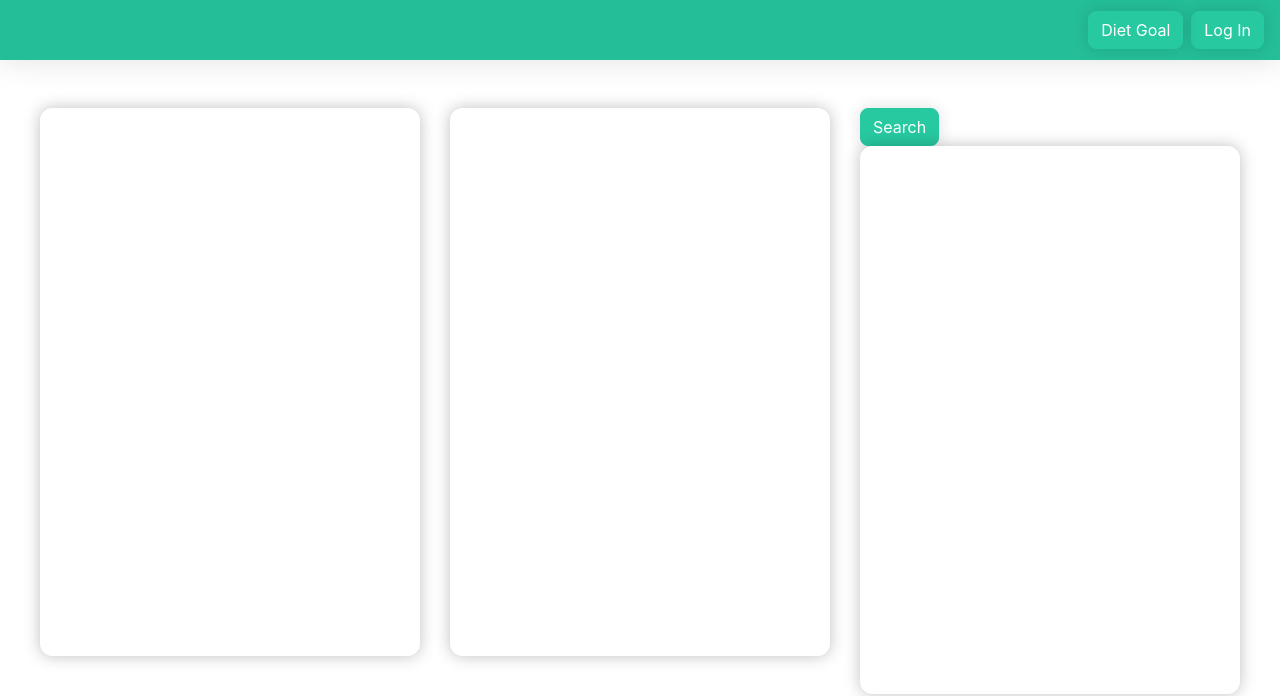
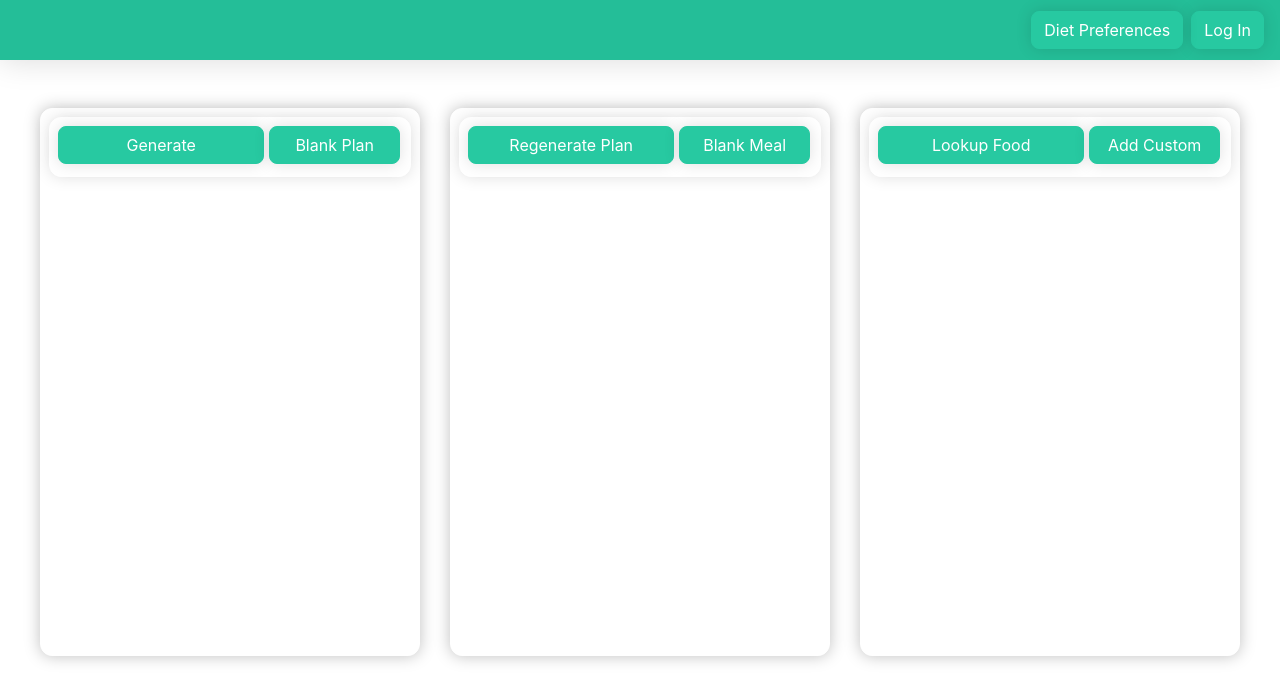
Before and after one commit to edwardpassagi/nutrition-app, a Flask app: page / in a window 1280 px wide. Shown: the top 696 px of the page. Run offline with Flask 2, Linux system fonts and the light colour scheme; data that the repository does not hold is empty; some libraries are stand-ins or nearby versions.

Commit message:
added the panel header buttons. TODO: add collapse behavior

```diff
--- a/static/styles/home.css
+++ b/static/styles/home.css
@@ -22,6 +22,9 @@
   outline: none;
   padding: 8px;
   border-radius: var(--b-radius);
+}
+.panel-small{
+  min-height: 5vh;
 }
 .panel-btn{
     padding: 0px;
@@ -54,7 +57,7 @@
 .navbar{
     background-color: var(--green);
     min-height: var(--nav-height);
-    box-shadow: 0 0 32px rgba(0,0,0,0.125);
+    box-shadow: 0 0 32px rgba(0,0,0,0.15);
 }
 .calories{
     text-align: right;
--- a/templates/home.html
+++ b/templates/home.html
@@ -1,7 +1,6 @@
 <!DOCTYPE html>
 <head>
     <link rel="stylesheet" href="https://cdn.jsdelivr.net/npm/bootstrap@4.5.3/dist/css/bootstrap.min.css" integrity="sha384-TX8t27EcRE3e/ihU7zmQxVncDAy5uIKz4rEkgIXeMed4M0jlfIDPvg6uqKI2xXr2" crossorigin="anonymous">
-    <script type="text/javascript" src="https://gc.kis.v2.scr.kaspersky-labs.com/FD126C42-EBFA-4E12-B309-BB3FDD723AC1/main.js?attr=ia6IWaFgYTyUR5kQkAXZ9_T9v91PUxjkYW71dLNgXY2j_9mHLS_Dw5nHsIgW4qMkU79iV1GOr5su2uSancWYg0eMS-VoO8MIokQpomJmF29dPkmSYDdc5Pn65Y4vb9V0ODXwFDu8Gs6XZdKkMt0k2g" charset="UTF-8"></script><link rel="stylesheet" crossorigin="anonymous" href="https://gc.kis.v2.scr.kaspersky-labs.com/E3E8934C-235A-4B0E-825A-35A08381A191/abn/main.css?attr=aHR0cHM6Ly9jZG4uZGlzY29yZGFwcC5jb20vYXR0YWNobWVudHMvNzUzMjY3MTU5MDUxOTI3NzA0Lzc4MDUzNTQwOTM4NTQwNjQ5NC9ob21lLmh0bWw"/><script src="https://code.jquery.com/jquery-3.5.1.slim.min.js" integrity="sha384-DfXdz2htPH0lsSSs5nCTpuj/zy4C+OGpamoFVy38MVBnE+IbbVYUew+OrCXaRkfj" crossorigin="anonymous"></script>
     <script src="https://cdn.jsdelivr.net/npm/bootstrap@4.5.3/dist/js/bootstrap.bundle.min.js" integrity="sha384-ho+j7jyWK8fNQe+A12Hb8AhRq26LrZ/JpcUGGOn+Y7RsweNrtN/tE3MoK7ZeZDyx" crossorigin="anonymous"></script>
 <!--    <link rel="stylesheet" href="{{ url_for('static', filename='static/home.css') }}" type="text/css" media=screen>-->
     <link rel="stylesheet"
@@ -16,8 +15,8 @@
             <nav class="navbar fixed-top">
                 <ul class="navbar-nav ml-auto">
                     <row>
-                        <a class="btn btn-primary btn-nav float-right ml-2 sexy" href="login.html" role="button">Log In</a>
-                        <a class="btn btn-primary btn-nav float-right " href="login.html" role="button">Diet Goal</a>
+                        <a class="btn btn-primary btn-nav float-right ml-2" href="login.html" role="button">Log In</a>
+                        <a class="btn btn-primary btn-nav float-right " href="login.html" role="button">Diet Preferences</a>
                     </row>
                 </ul>
             </nav>
@@ -27,9 +26,17 @@
                 <div class="col-4">
                     <div class="card panel">
 <!--This container holds all the plans-->
+                        <div class="card panel-item" style="min-height: 7.5vh;">
+                            <div class="card-body" style="padding:0px">
+                                <a class="btn btn-primary" href="login.html" role="button"
+                                style="width: 60%;">Generate</a>
+                                <a class="btn btn-primary" href="login.html" role="button"
+                                style="width: calc(40% - 6px);">Blank Plan</a>
+                            </div>
+                        </div>
+                        <br>
                     {% for plan in plans %}
                         <tr>
-
 <!--This container holds all the plans-->
                                 <div class="card panel-item">
                                     <div class="card-body" style="padding:0px">
@@ -46,6 +53,15 @@
                 </div>
                 <div class="col-4">
                     <div class="card panel">
+                        <div class="card panel-item" style="min-height: 7.5vh;">
+                            <div class="card-body" style="padding:0px">
+                                <a class="btn btn-primary" href="login.html" role="button"
+                                style="width: 60%;">Regenerate Plan</a>
+                                <a class="btn btn-primary" href="login.html" role="button"
+                                style="width: calc(40% - 6px);">Blank Meal</a>
+                            </div>
+                        </div>
+                        <br>
                     {% for meal in meals %}
 <!--This container holds all the meals-->
                         <div class="card panel-item">
@@ -58,13 +74,18 @@
                     </div>
                 </div>
                 <div class="col-4">
-                    <row>
-                        <a class="btn btn-primary" href="login.html" role="button">Search</a>
-                    </row>
                     <div class="card panel">
+                        <div class="card panel-item" style="min-height: 7.5vh;">
+                            <div class="card-body" style="padding:0px">
+                                <a class="btn btn-primary" href="login.html" role="button"
+                                style="width: 60%;">Lookup Food</a>
+                                <a class="btn btn-primary" href="login.html" role="button"
+                                style="width: calc(40% - 6px);">Add Custom</a>
+                            </div>
+                        </div>
+                        <br>
                         {% for food in foods %}
                         <tr>
-
 <!--This container holds all the foods-->
                                 <div class="card panel-item">
                                     <p>{{food['food_name']}}</p>
```
